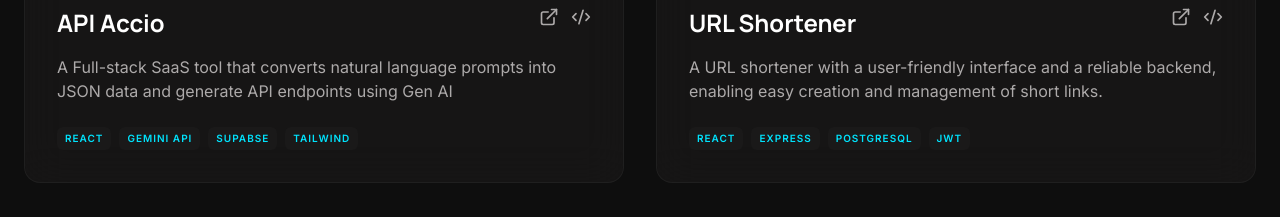
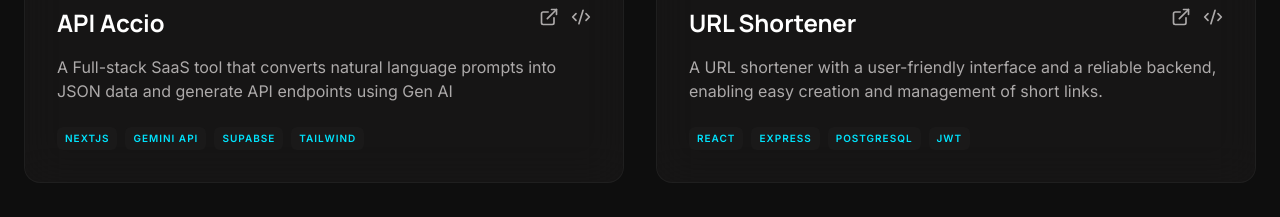
Before and after one commit to snehithvarma86/PortfolioSite, a React (Vite) app: page / in a window 1280 px wide. Shown: the part 1600-1817 px from the top of the page. Built offline with nearby package versions, Linux system fonts and the light colour scheme.

Commit message:
api- accio update

```diff
--- a/src/components/Projects.jsx
+++ b/src/components/Projects.jsx
@@ -9,9 +9,9 @@ const Projects = () => {
     {
       title: "API Accio",
       desc: "A Full-stack SaaS tool that converts natural language prompts into JSON data and generate  API endpoints using Gen AI",
-      tags: ["React", "Gemini API", "Supabse", "Tailwind"],
-      link: "https://api-accio.vercel.app/",
-      gitLink: "https://github.com/snehithvarma86/API-Accio",
+      tags: ["NextJS", "Gemini API", "Supabse", "Tailwind"],
+      link: "https://api-accio-v2.vercel.app/",
+      gitLink: "https://github.com/snehithvarma86/api-accio-v2",
       img: apiAccio2,
     },
     {
```
Also changed, not shown: src/assets/api-accio-2.png.
